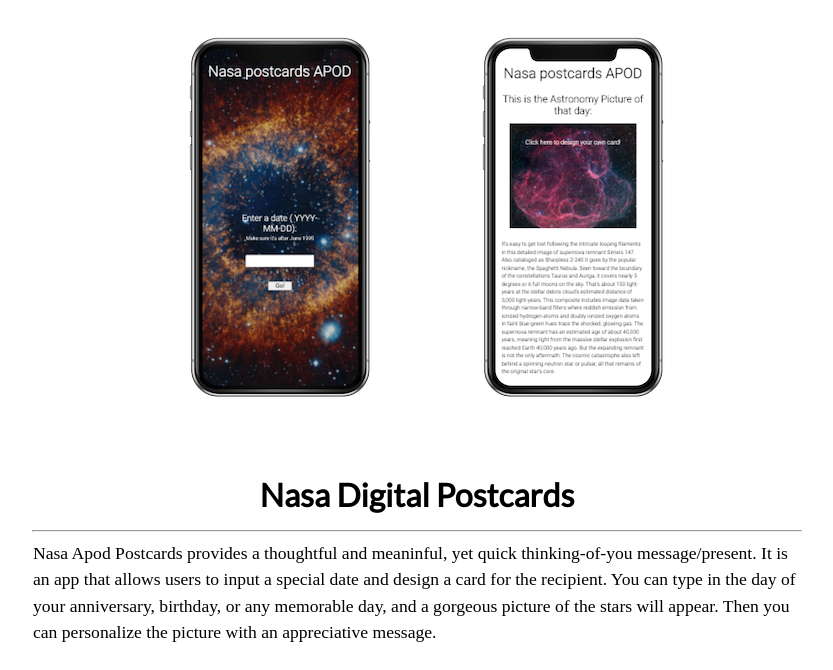
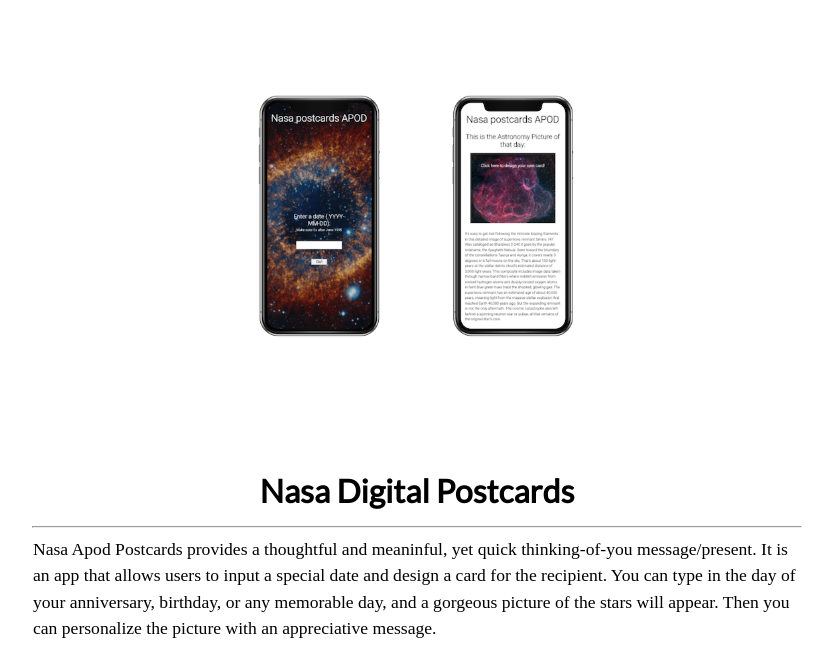
Before and after one commit to lindsayesterman/lindsay, a PHP site: page /nasa.html in a window 1280 px wide. Shown: the top 670 px of the page, without its empty margins (223-1056 px from the left). Run offline with PHP 8.4, Linux system fonts and the light colour scheme.

Commit message:
mobile dev

```diff
--- a/dct.html
+++ b/dct.html
@@ -2,10 +2,7 @@
 <html>
 
 <head>
-	<style>
 
-
-</style>
   <title>Daily College Tip</title>
 
 
--- a/nasa.html
+++ b/nasa.html
@@ -20,7 +20,7 @@
 
 <body>
     <div class="projects-iphone">
-<div class="center">
+        <div class="nasa-flex">
             <img type="image/png" src="img/nasa-home.png">
             <img type="image/png" src="img/nasa-chosen.png">
         </div>
--- a/style.css
+++ b/style.css
@@ -106,7 +106,7 @@
     color: #858585;
     text-align: center;
     display: block;
-    line-height: .4;
+    line-height: 1.3;
     margin: 0 auto;
     width:60%;
     font-weight:500;
@@ -275,11 +275,15 @@
     background-color: #F8F8F8;
 }
 
-.center{
-    display:inline-block;
-    margin-left:28%;
 
+
+.nasa-flex{
+    display: flex;
+    justify-content: center;
+    flex-direction: row;
+    transform: scale(.67)
 }
+
 
 .projects-iphone > hr{
 
@@ -289,9 +293,9 @@
 }
 
 .mini-proj{
-    display:block;
-    margin:0 auto;
+    width:100%;
 }
+
 
 
 /* MEDIA QUERY computer*/
@@ -337,4 +341,16 @@
     }
 
 
+    .projects-iphone > h1 {
+        font-size:1.5em;
+    }
+
+    .projects-p{
+
+        width:100%;
+        font-size: .9em;
+
+    }
+
+
 }
```
Lines whose indentation alone changed are shown as unchanged.
